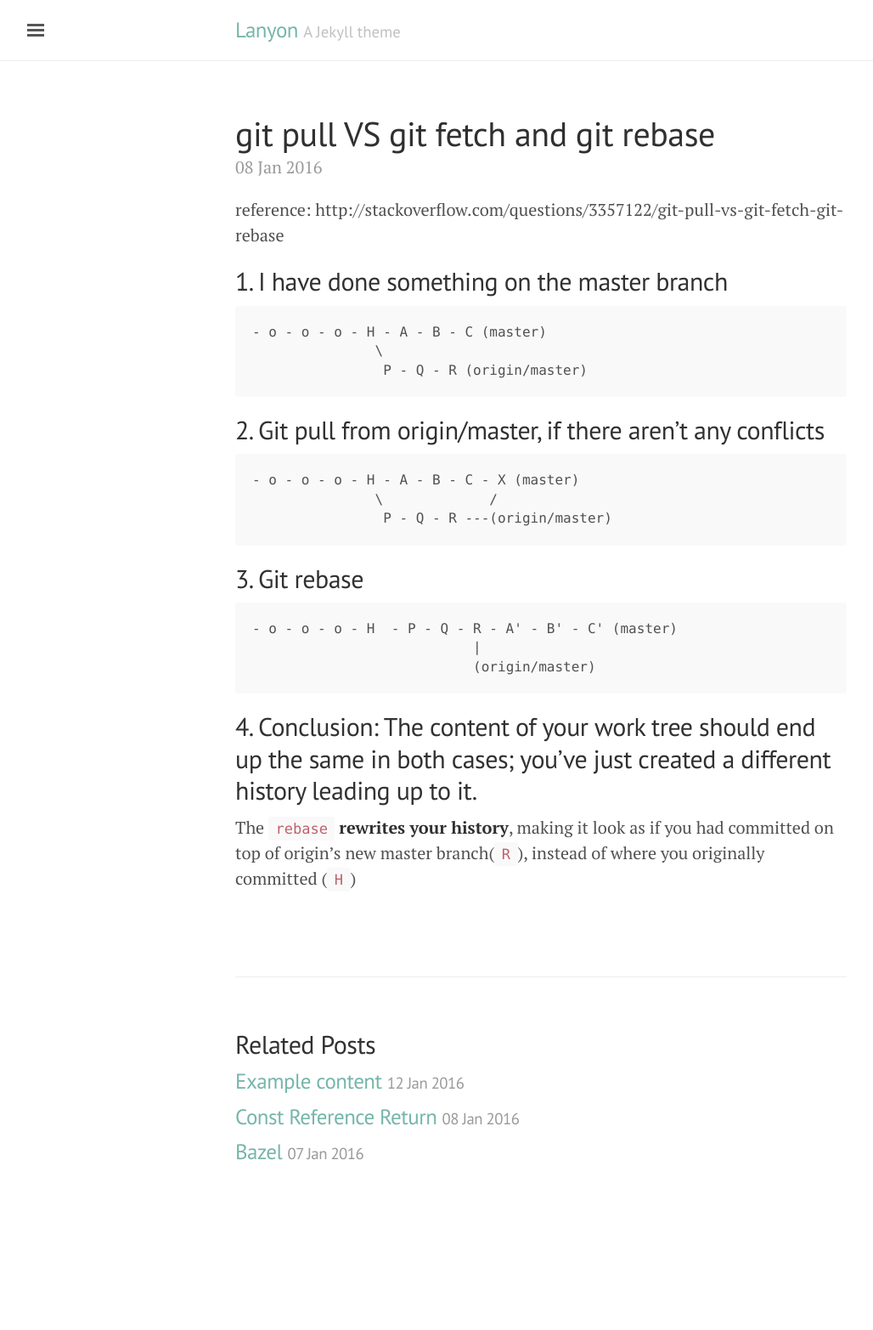
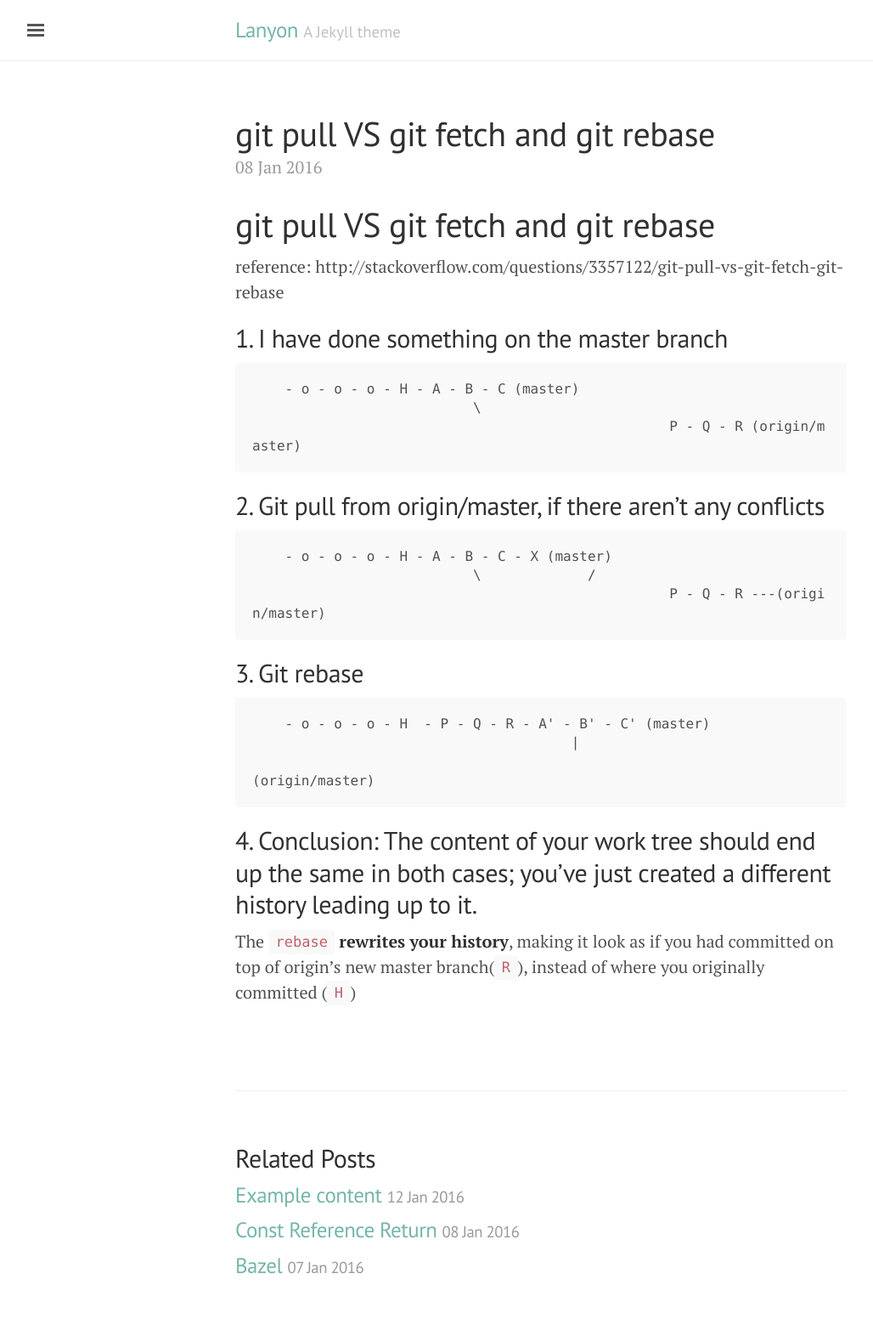
Before and after one commit to loverszhaokai/loverszhaokai.github.io, a Jekyll site: the page built from _posts/2016-01-08-git-rebase-vs-git-pull.md, in a window 1280 px wide. Shown: the whole page at 85% size, without its empty margins (3-1031 px from the left). Built offline with Jekyll 4.4.1, drawn with Linux system fonts in a browser that asks for light colours; before the commit the page ends 1431 px from its top, so only the background shows below that.

Commit message:
update git-*.md

````diff
--- a/_posts/2016-01-08-git-rebase-vs-git-pull.md
+++ b/_posts/2016-01-08-git-rebase-vs-git-pull.md
@@ -3,29 +3,29 @@ layout: post
 title: git pull VS git fetch and git rebase
 ---
 
+# git pull VS git fetch and git rebase
+
 reference: http://stackoverflow.com/questions/3357122/git-pull-vs-git-fetch-git-rebase
+
 
 ## 1. I have done something on the master branch
 
-```
-- o - o - o - H - A - B - C (master)
-               \
-                P - Q - R (origin/master)
-```
+        - o - o - o - H - A - B - C (master)
+                               \
+                                                       P - Q - R (origin/master)
 
 ## 2. Git pull from origin/master, if there aren't any conflicts
-```
-- o - o - o - H - A - B - C - X (master)
-               \             /
-                P - Q - R ---(origin/master)
-```
+
+        - o - o - o - H - A - B - C - X (master)
+                               \             /
+                                                       P - Q - R ---(origin/master)
+
 
 ## 3. Git rebase
-```
-- o - o - o - H  - P - Q - R - A' - B' - C' (master)
-                           |
-                           (origin/master)
-```
+
+        - o - o - o - H  - P - Q - R - A' - B' - C' (master)
+                                           |
+                                                                              (origin/master)
 
 ## 4. Conclusion: The content of your work tree should end up the same in both cases; you've just created a different history leading up to it.
 
````
